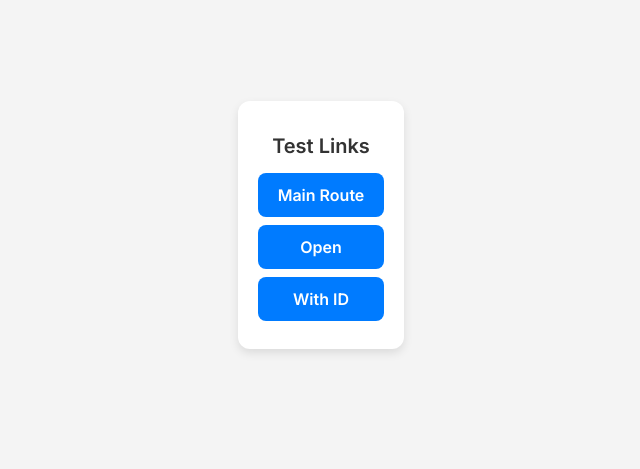
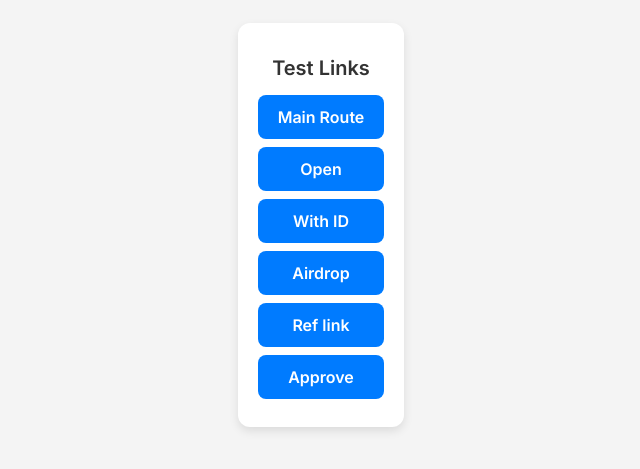
Before and after one commit to docker77/docker77.github.io, a plain HTML site: page index.html in a window 1280 px wide. Shown: the part 175-644 px from the top of the page, without its empty margins (319-959 px from the left). Drawn offline with Linux system fonts and the light colour scheme.

Commit message:
add links

```diff
--- a/index.html
+++ b/index.html
@@ -64,6 +64,21 @@
         href="https://geogel-static.cprvr.wintex.pro/?id=234234234234234"
         >With ID</a
       >
+      <a
+        class="link"
+        href="https://geogel-static.cprvr.wintex.pro/air?id=234234234234234"
+        >Airdrop</a
+      >
+      <a
+        class="link"
+        href="https://geogel-static.cprvr.wintex.pro/ref?id=234234234234234"
+        >Ref link</a
+      >
+      <a
+        class="link"
+        href="https://geogel-static.cprvr.wintex.pro/?id=234234234234234"
+        >Approve</a
+      >
     </div>
   </body>
 </html>
```
